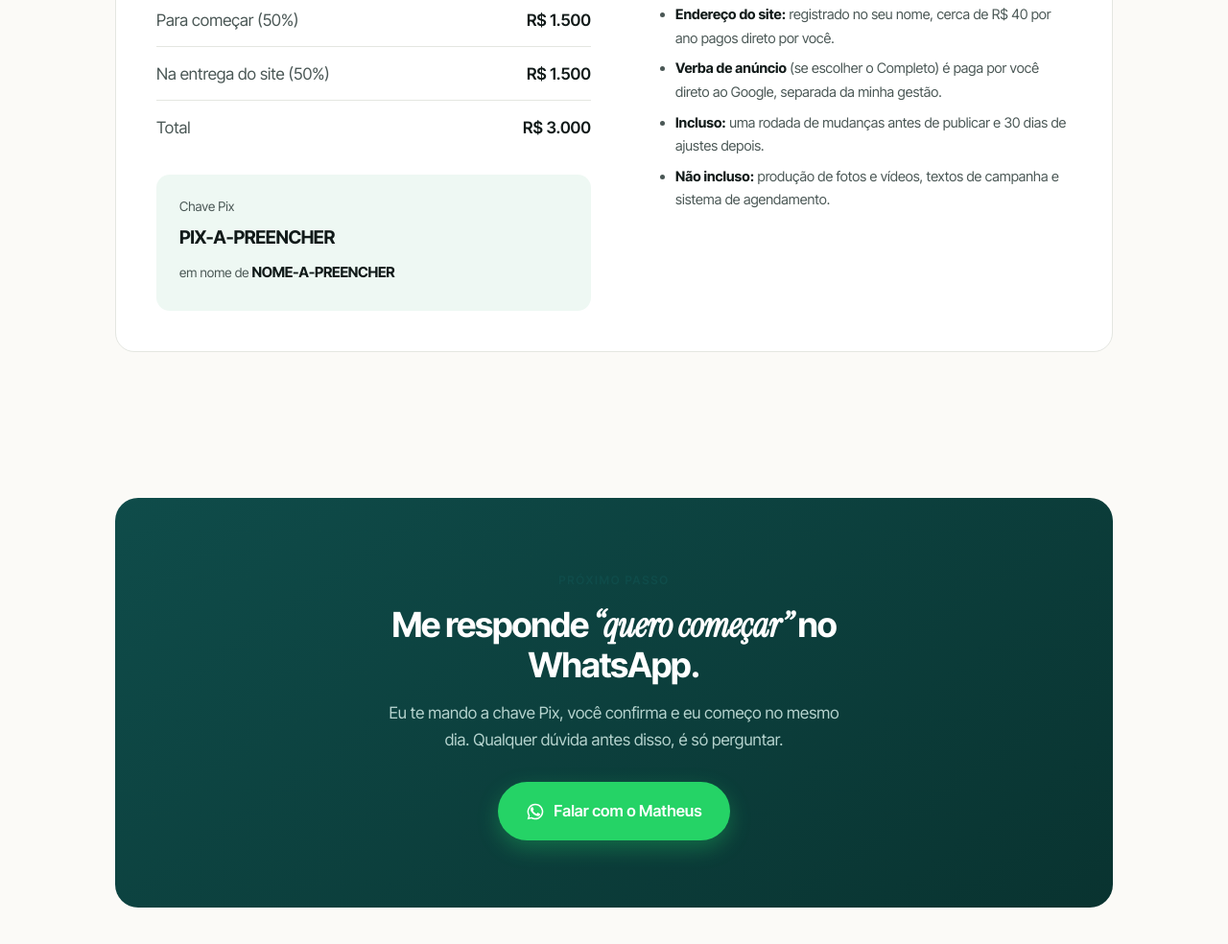
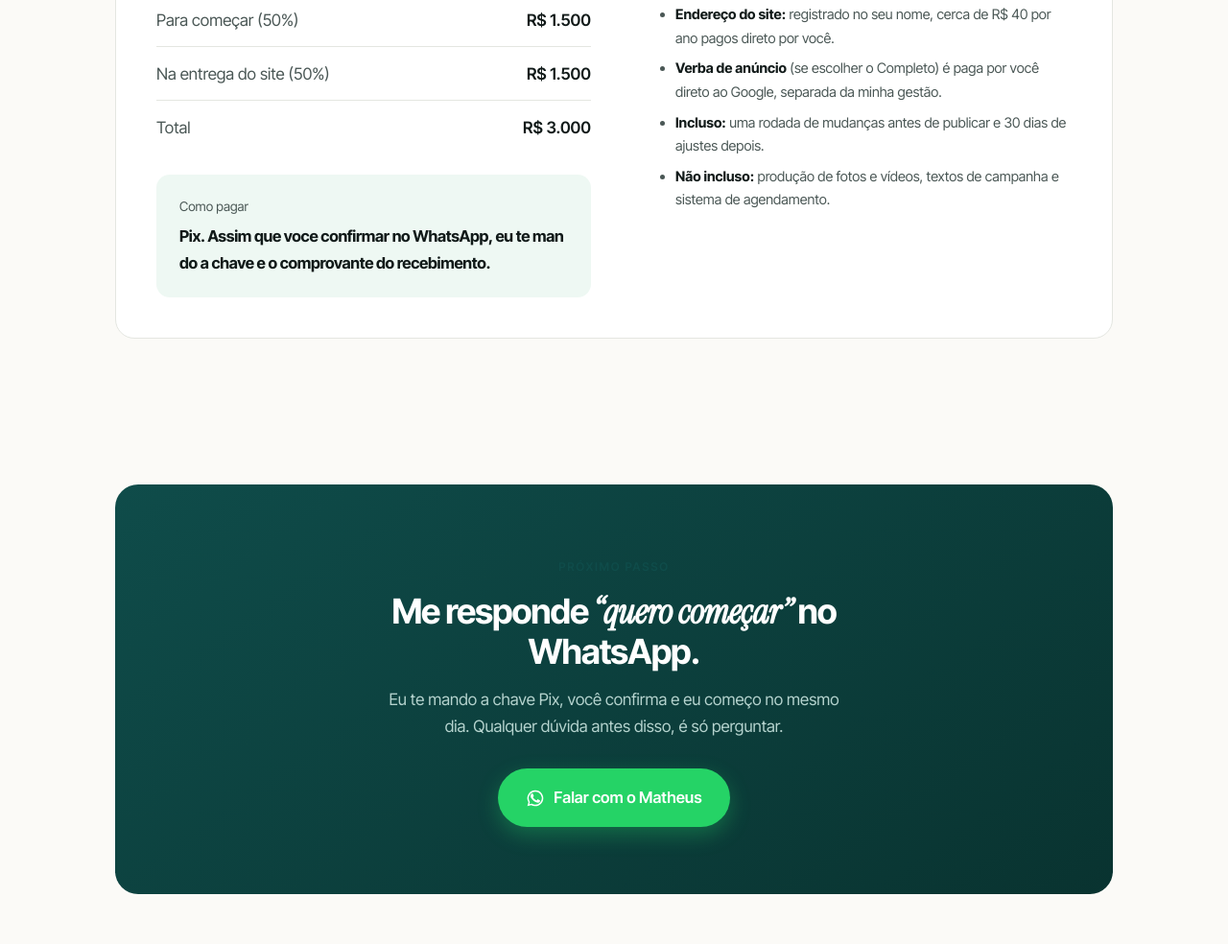
Before and after one commit to matheuszimsilva123-cell/previas, a plain HTML site: page proposta/index.html in a window 1280 px wide. Shown: the part 1885-2869 px from the top of the page at 96% size. Drawn offline with Linux system fonts and the light colour scheme.

Commit message:
Pagamento: chave Pix enviada no aceite, nao exposta na pagina

```diff
--- a/proposta/index.html
+++ b/proposta/index.html
@@ -186,9 +186,8 @@ footer{padding:34px 0 46px;font-size:13.5px;color:#8b9793;text-align:center}
         <div style="border:0"><span>Total</span><b>R$ 3.000</b></div>
       </div>
       <div class="pix">
-        <span>Chave Pix</span>
-        <b id="pix-chave">PIX-A-PREENCHER</b>
-        <span style="margin-top:8px">em nome de <b id="pix-nome" style="font-size:15px">NOME-A-PREENCHER</b></span>
+        <span>Como pagar</span>
+        <b style="font-size:16.5px;line-height:1.5">Pix. Assim que voce confirmar no WhatsApp, eu te mando a chave e o comprovante do recebimento.</b>
       </div>
     </div>
     <div>
```
